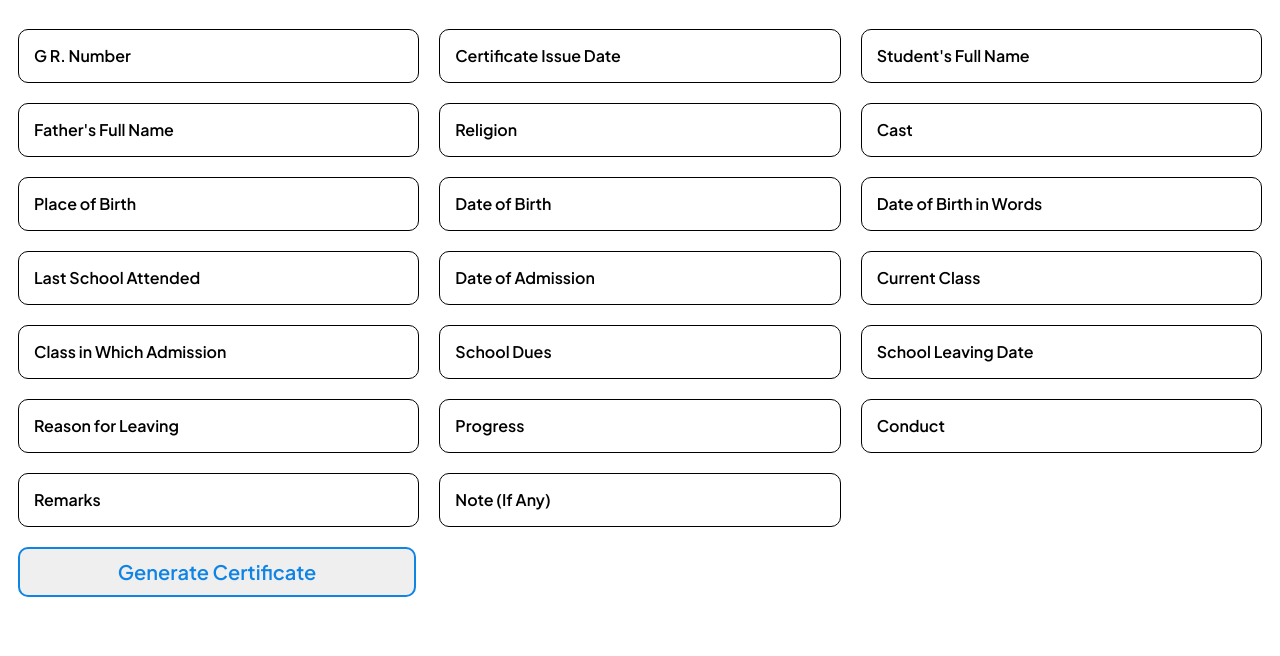
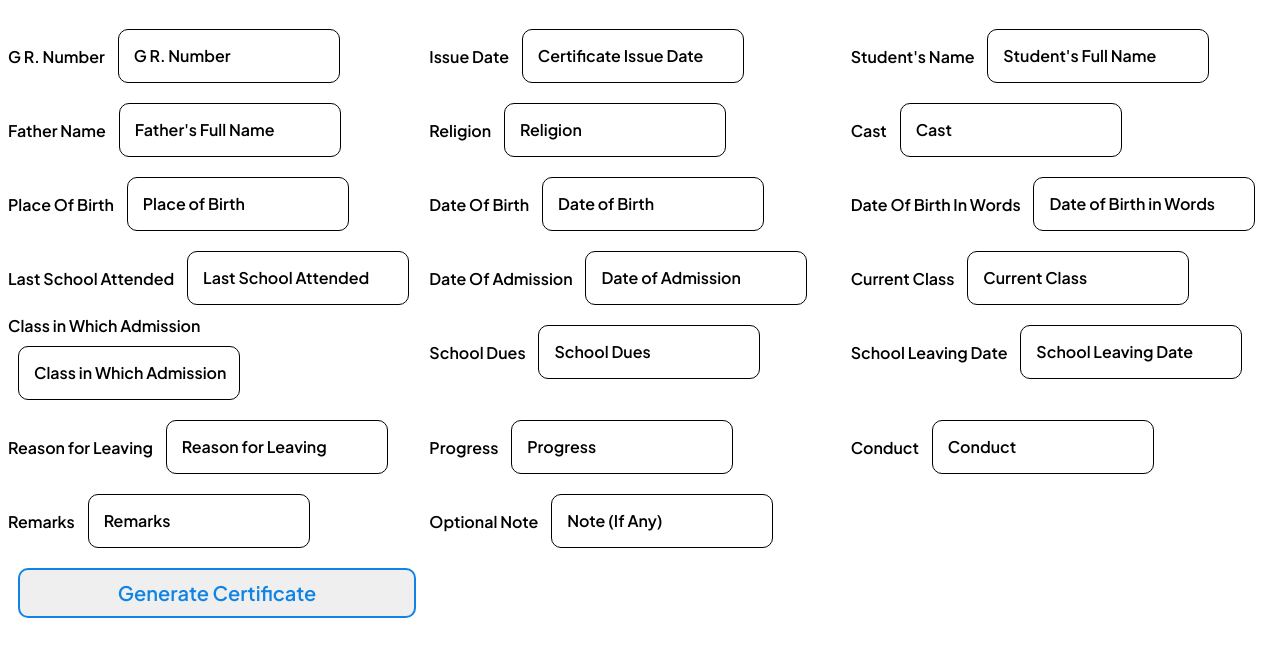
Before and after one commit to codewriter027/pecs, a plain HTML site: page lc-generate.html in a window 1280 px wide. Shown: the part 64-720 px from the top of the page. Drawn offline with Linux system fonts and the light colour scheme.

Commit message:
Update lc-generate.html

```diff
--- a/lc-generate.html
+++ b/lc-generate.html
@@ -10,27 +10,89 @@
 <body>
     <h1>Leaving Certificate</h1>
     <form>
+        <div class="inputContainer">
+            <label for="grNum">G R. Number</label>
             <input type="text" id="grNum" placeholder="G R. Number">
-        <input type="text" id="issueDate" placeholder="Certificate Issue Date" inputmode="">
+        </div>
+        <div class="inputContainer">
+            <label for="issueDate">Issue Date</label>
+            <input type="text" id="issueDate" placeholder="Certificate Issue Date">
+        </div>
+        <div class="inputContainer">
+            <label for="name">Student's Name</label>
             <input type="text" id="name" placeholder="Student's Full Name">
+        </div>
+        <div class="inputContainer">
+            <label for="father">Father Name</label>
             <input type="text" id="father" placeholder="Father's Full Name">
+        </div>
+        <div class="inputContainer">
+            <label for="religion">Religion</label>
             <input type="text" id="religion" placeholder="Religion">
+        </div>
+        <div class="inputContainer">
+            <label for="cast">Cast</label>
             <input type="text" id="cast" placeholder="Cast">
+        </div>
+        <div class="inputContainer">
+            <label for="birthPlace">Place Of Birth</label>
             <input type="text" id="birthPlace" placeholder="Place of Birth">
+        </div>
+        <div class="inputContainer">
+            <label for="birthDate">Date Of Birth</label>
             <input type="text" id="birthDate" placeholder="Date of Birth">
+        </div>
+        <div class="inputContainer">
+            <label for="birthDateNWord">Date Of Birth In Words</label>
             <input type="text" id="birthDateNWord" placeholder="Date of Birth in Words">
+        </div>
+        <div class="inputContainer">
+            <label for="lastSchool">Last School Attended</label>
             <input type="text" id="lastSchool" placeholder="Last School Attended">
+        </div>
+        <div class="inputContainer">
+            <label for="admissionDate">Date Of Admission</label>
             <input type="text" id="admissionDate" placeholder="Date of Admission">
+        </div>
+        <div class="inputContainer">
+            <label for="currentClass">Current Class</label>
             <input type="text" id="currentClass" placeholder="Current Class">
+        </div>
+        <div class="inputContainer">
+            <label for="admissionClass">Class in Which Admission</label>
             <input type="text" id="admissionClass" placeholder="Class in Which Admission">
+        </div>
+        <div class="inputContainer">
+            <label for="dues">School Dues</label>
             <input type="text" id="dues" placeholder="School Dues">
+        </div>
+        <div class="inputContainer">
+            <label for="leavingDate">School Leaving Date</label>
             <input type="text" id="leavingDate" placeholder="School Leaving Date">
+        </div>
+        <div class="inputContainer">
+            <label for="reason">Reason for Leaving</label>
             <input type="text" id="reason" placeholder="Reason for Leaving">
+        </div>
+        <div class="inputContainer">
+            <label for="progress">Progress</label>
             <input type="text" id="progress" placeholder="Progress">
+        </div>
+        <div class="inputContainer">
+            <label for="conduct">Conduct</label>
             <input type="text" id="conduct" placeholder="Conduct">
+        </div>
+        <div class="inputContainer">
+            <label for="remark">Remarks</label>
             <input type="text" id="remark" placeholder="Remarks">
+        </div>
+        <div class="inputContainer">
+            <label for="note">Optional Note</label>
             <input type="text" id="note" placeholder="Note (If Any)">
+        </div>
+
         <button type="button" onclick="javascript:generate()">Generate Certificate</button>
+
     </form>
     <img class="output" id="output" alt="img">
     <br>
```
Lines whose indentation alone changed are shown as unchanged.
